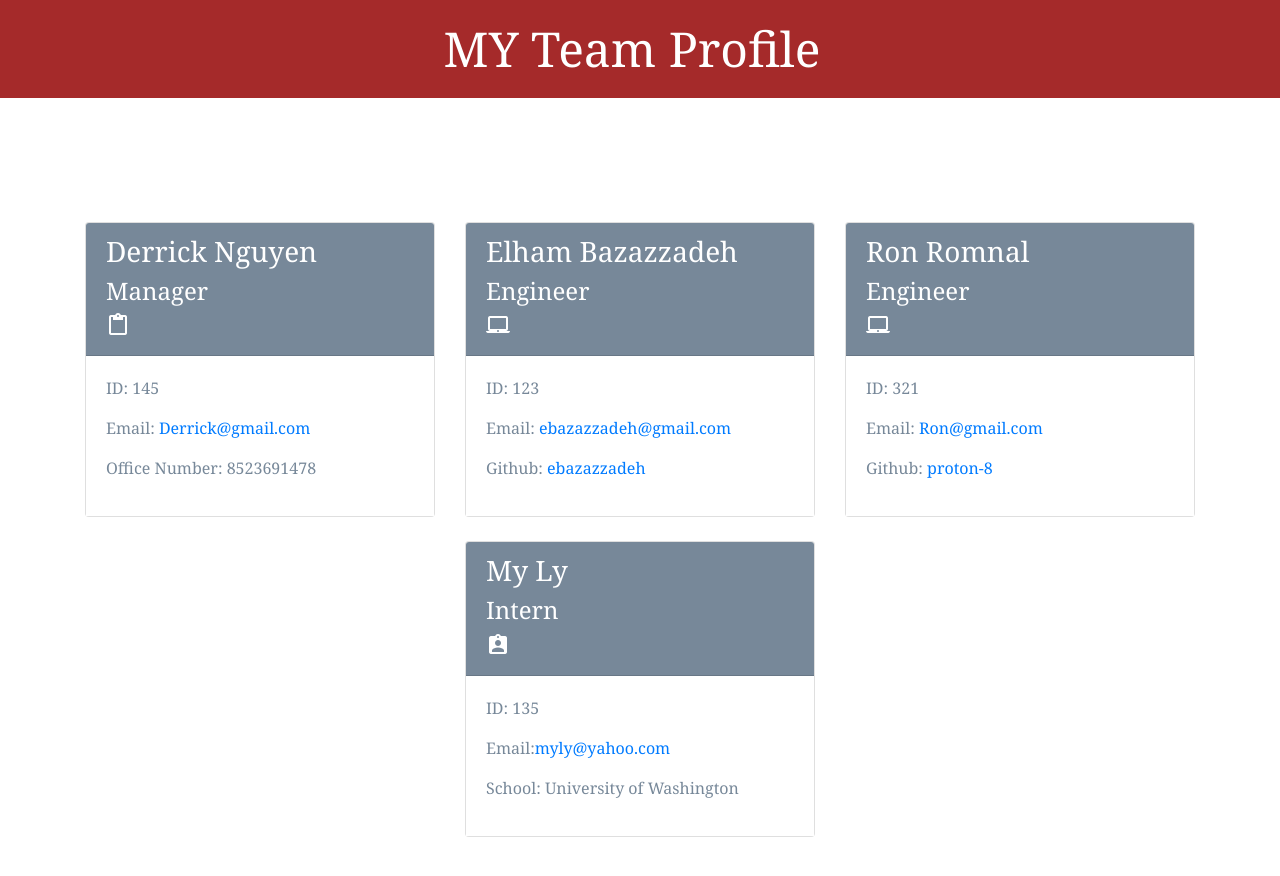
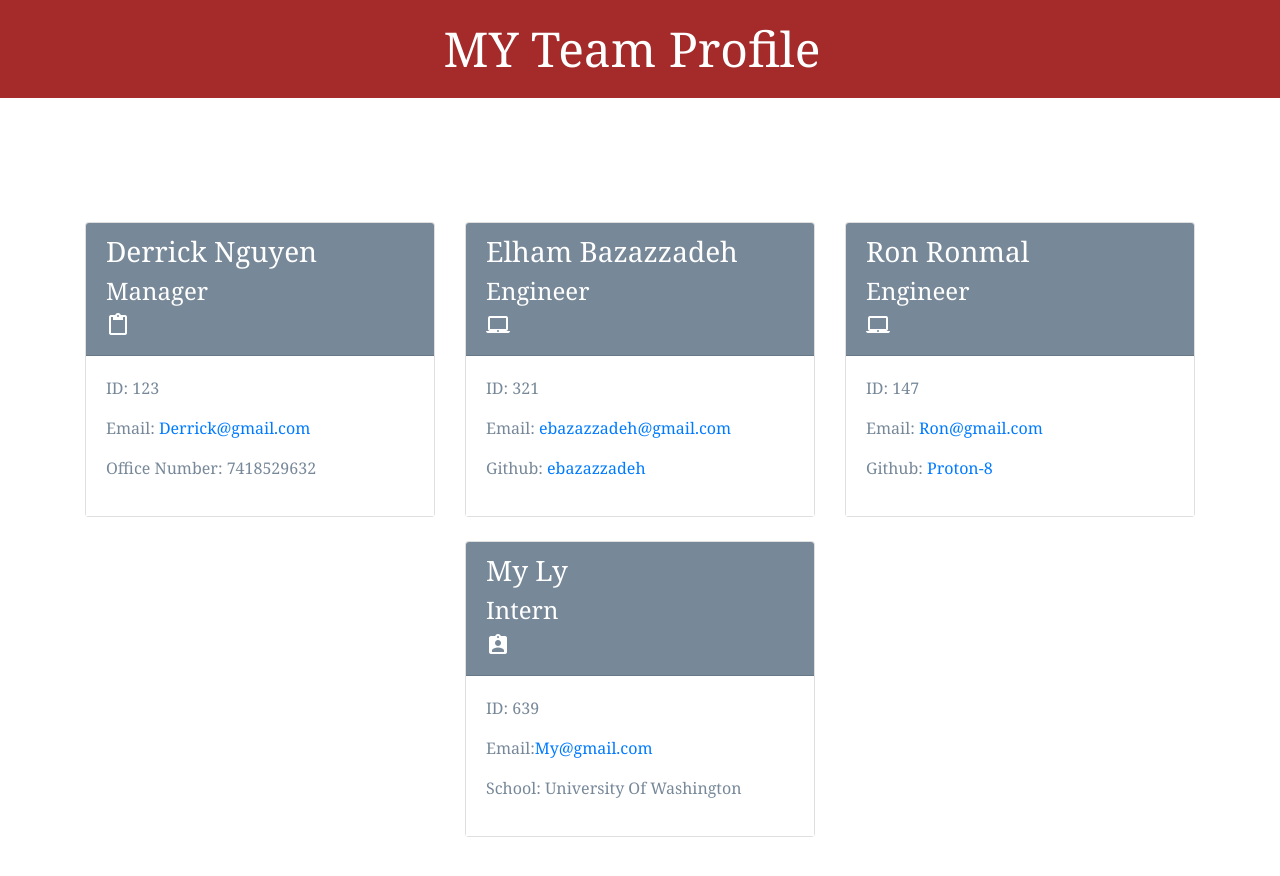
Before and after one commit to ebazazzadeh/Team-Profile-Generator, a website: page dist/index.html in a window 1280 px wide. Drawn offline with nearby package versions, Linux system fonts and the light colour scheme.

Commit message:
updates demo(adding the npm test to the video) and README FILE

```diff
--- a/dist/index.html
+++ b/dist/index.html
@@ -30,9 +30,9 @@
             </div>
 
             <div class="card-body">
-                <p class="id">ID: 145</p>
+                <p class="id">ID: 123</p>
                 <p class="email">Email: <a href="mailto:Derrick@gmail.com">Derrick@gmail.com</a></p>
-                <p class="office">Office Number: 8523691478</p>
+                <p class="office">Office Number: 7418529632</p>
             </div>
 
         </div>
@@ -46,7 +46,7 @@
             </div>
 
             <div class="card-body">
-                <p class="id">ID: 123</p>
+                <p class="id">ID: 321</p>
                 <p class="email">Email: <a href="mailto:ebazazzadeh@gmail.com">ebazazzadeh@gmail.com</a></p>
                 <p class="github">Github: <a href="https://github.com/ebazazzadeh">ebazazzadeh</a></p>
             </div>
@@ -57,14 +57,14 @@
     <div class="col-4 mt-4">
         <div class="card h-100">
             <div class="card-header">
-                <h3>Ron Romnal</h3>
+                <h3>Ron Ronmal</h3>
                 <h4>Engineer</h4><i class="material-icons">laptop_mac</i>
             </div>
 
             <div class="card-body">
-                <p class="id">ID: 321</p>
+                <p class="id">ID: 147</p>
                 <p class="email">Email: <a href="mailto:Ron@gmail.com">Ron@gmail.com</a></p>
-                <p class="github">Github: <a href="https://github.com/proton-8">proton-8</a></p>
+                <p class="github">Github: <a href="https://github.com/Proton-8">Proton-8</a></p>
             </div>
 
         </div>
@@ -78,9 +78,9 @@
             </div>
 
             <div class="card-body">
-                <p class="id">ID: 135</p>
-                <p class="email">Email:<a href="mailto:myly@yahoo.com">myly@yahoo.com</a></p>
-                <p class="school">School: University of Washington</p>
+                <p class="id">ID: 639</p>
+                <p class="email">Email:<a href="mailto:My@gmail.com">My@gmail.com</a></p>
+                <p class="school">School: University Of Washington</p>
             </div>
     </div>
 </div>
```
Also changed, not shown: README.md, assets/demo/Team-Profile-Generator.png, 1 other file.
